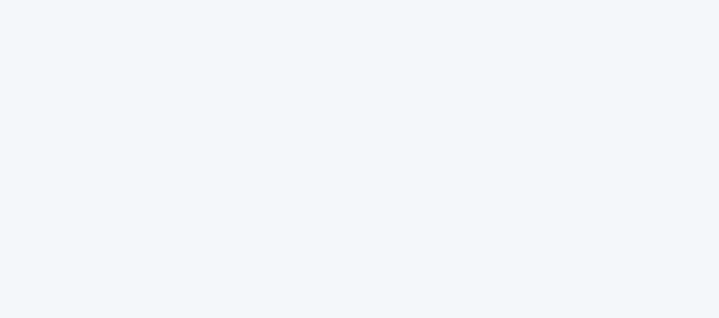
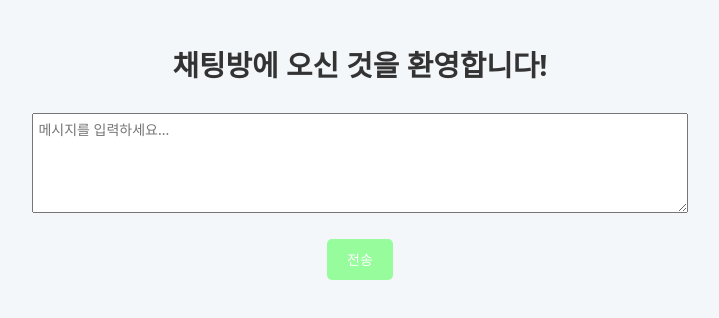
Before and after one commit to DynamicRD/community_project, a React (Vite) app in the folder communiy_react/: page /chatroom in a window 1280 px wide. Before the commit this address had no page. Shown: the top 318 px of the page, without its empty margins (280-999 px from the left). Built offline with nearby package versions, Linux system fonts and the light colour scheme.

Commit message:
채팅 변환 진행중

```diff
--- a/communiy_react/src/App.jsx
+++ b/communiy_react/src/App.jsx
@@ -4,6 +4,7 @@ import './App.css';
 import MyPage from './mypage/mypage';
 import Home from './Home';
 import MyInfoChange from './mypage/MyInfoChange';
+import ChatRoom from './chatroom/chatroom';
 
 function App() {
   const [count, setCount] = useState(0);
@@ -13,12 +14,11 @@ function App() {
       <BrowserRouter>
         <Routes>
           <Route path="/" element={<Home />} />
-          {/* mypage 컴포넌트 추가 */}
+          {/* 김동욱 mypage 컴포넌트 추가 */}
           <Route path="/mypage" element={<MyPage />} />
           <Route path="/mypage/infochange" element={<MyInfoChange />} />
-          {/* 예시
-          기초문법-길동팀원
-          <Route path="/test" element={<Syntax />} />*/}
+          {/* 김동욱 chatroom*/}
+          <Route path="/chatroom" element={<ChatRoom />} />
         </Routes>
       </BrowserRouter>
     </>
--- /dev/null
+++ b/communiy_react/src/chatroom/Chatroom.jsx
@@ -0,0 +1,28 @@
+import React from 'react';
+import 'bootstrap/dist/css/bootstrap.min.css';
+import { Container } from 'react-bootstrap';
+
+function Chatroom() {
+  //변수
+  const url = 'http://localhost:8080/survey/view/1';
+
+  return (
+    <>
+      <Container className="mt-5">
+        <div className="text-center">
+          <h2>채팅방에 오신 것을 환영합니다!</h2>
+          <div id="messages"></div>
+          <textarea
+            id="messageContent"
+            placeholder="메시지를 입력하세요..."
+            onKeyDown="checkEnter(event)"
+          ></textarea>
+          <br />
+          <button onClick="sendMessage()">전송</button>
+        </div>
+      </Container>
+    </>
+  );
+}
+
+export default Chatroom;
```
